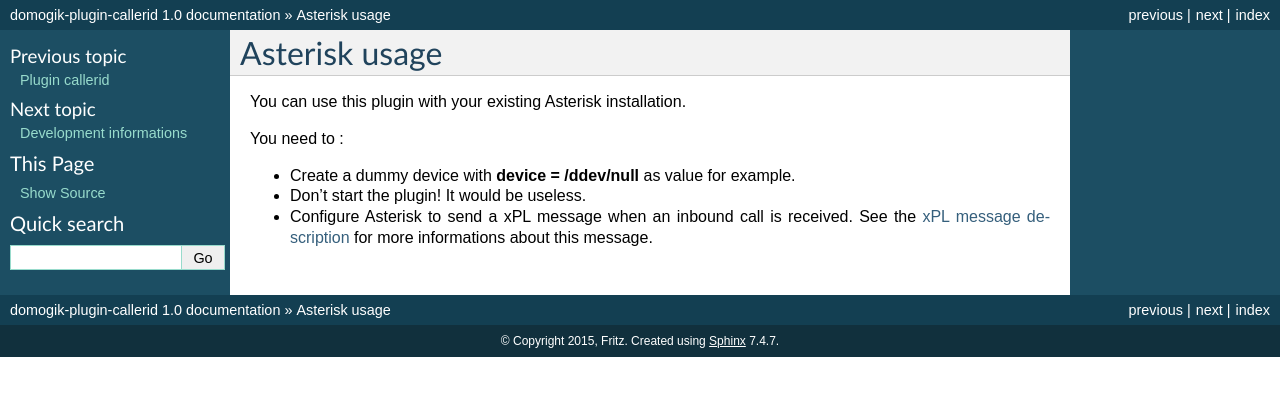
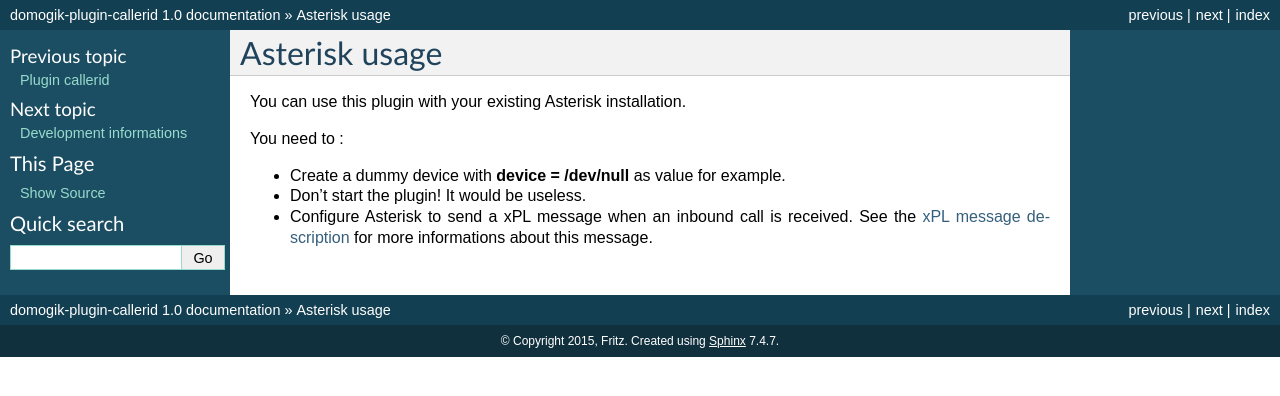
Before and after one commit to fritz-smh/domogik-plugin-callerid, a Sphinx documentation site: the page built from docs/asterisk.txt, in a window 1280 px wide. Shown: the top 396 px of the page. Built offline with Sphinx 7.4.7, drawn with Linux system fonts in a browser that asks for light colours.

Commit message:
Update asterisk.txt

```diff
--- a/docs/asterisk.txt
+++ b/docs/asterisk.txt
@@ -8,6 +8,6 @@ You can use this plugin with your existing Asterisk installation.
 
 You need to :
 
-* Create a dummy device with **device = /ddev/null** as value for example.
+* Create a dummy device with **device = /dev/null** as value for example.
 * Don't start the plugin! It would be useless.
 * Configure Asterisk to send a xPL message when an inbound call is received. See the :doc:`xPL message description </dev>` for more informations about this message.
```
